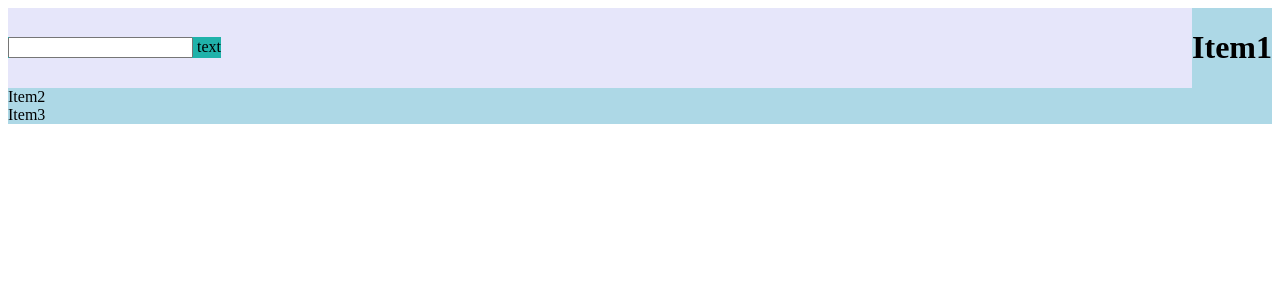
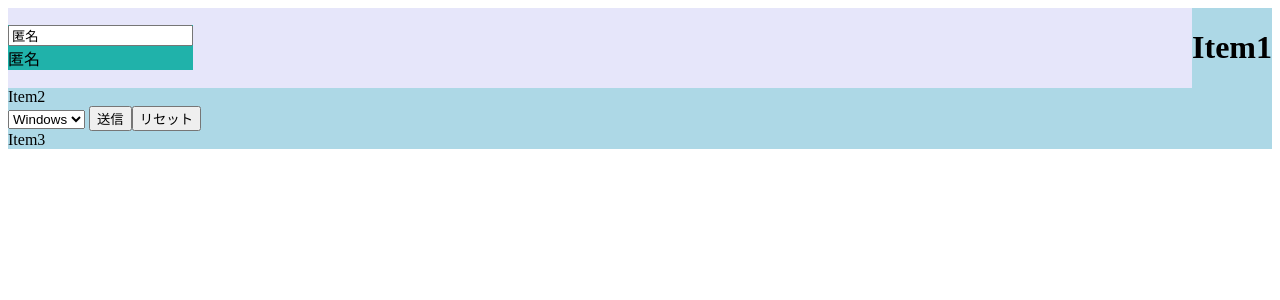
Before and after one commit to ms440-jp/practice_flexbox, a Flask app: page / in a window 1280 px wide. Shown: the top 300 px of the page. Run offline with Flask 2, Linux system fonts and the light colour scheme.

Commit message:
add interactive text and select form

```diff
--- a/main.py
+++ b/main.py
@@ -5,10 +5,13 @@
 @app.route("/", methods=["GET", "POST"])
 def main():
     if request.method == "GET":
-        return render_template("index.html")
+        namelist = ["Windows", "Mac", "Linux"]
+        return render_template("index.html", namelist=namelist)
     else:
-        print("POST")
-        return render_template("index.html")
+        os = request.form["os"]
+        print(os)
+        namelist = ["Windows", "Mac", "Linux"]
+        return render_template("index.html", namelist=namelist)
 
 
 if __name__ == "__main__":
--- a/templates/index.html
+++ b/templates/index.html
@@ -11,17 +11,47 @@
 
     <body>
         <div class="parent">
-            <form action="/" method="POST" class="form">
-                <input type="text">
-                text
-            </form>
+            <div id="app_text">
+                <form action="/" method="POST" class="form">
+                    <input type="text" v-model="myName"><br>
+                    [[myName]]
+                </form>
+            </div>
             <div class="child">
                 <h1>Item1</h1>
             </div>
         </div>
-        <div class="child">Item2</div>
+        <div class="child">Item2
+            <div id="app_select">
+                <form action="/" method="POST">
+                    <select name="os">
+                        {% for name in namelist %}
+                        <option value="{{name}}">{{name}}</option>
+                        {% endfor %}
+                    </select>
+                    <input type="submit" value="送信"><input type="reset" value="リセット">
+                </form>
+            </div>
+        </div>
         <div class="child">Item3</div>
 
+        <script src="https://cdn.jsdelivr.net/npm/vue@2.6.10/dist/vue.js"></script>
+        <script>
+            new Vue({
+                el: "#app_text",
+                delimiters: ['[[', ']]'],
+                data: {
+                    myName: "匿名",
+                }
+            })
+            new Vue({
+                el: "#app_select",
+                delimiters: ['[[', ']]'],
+                data: {
+                    myName: "匿名",
+                }
+            })
+        </script>
     </body>
 
 </html>
```
